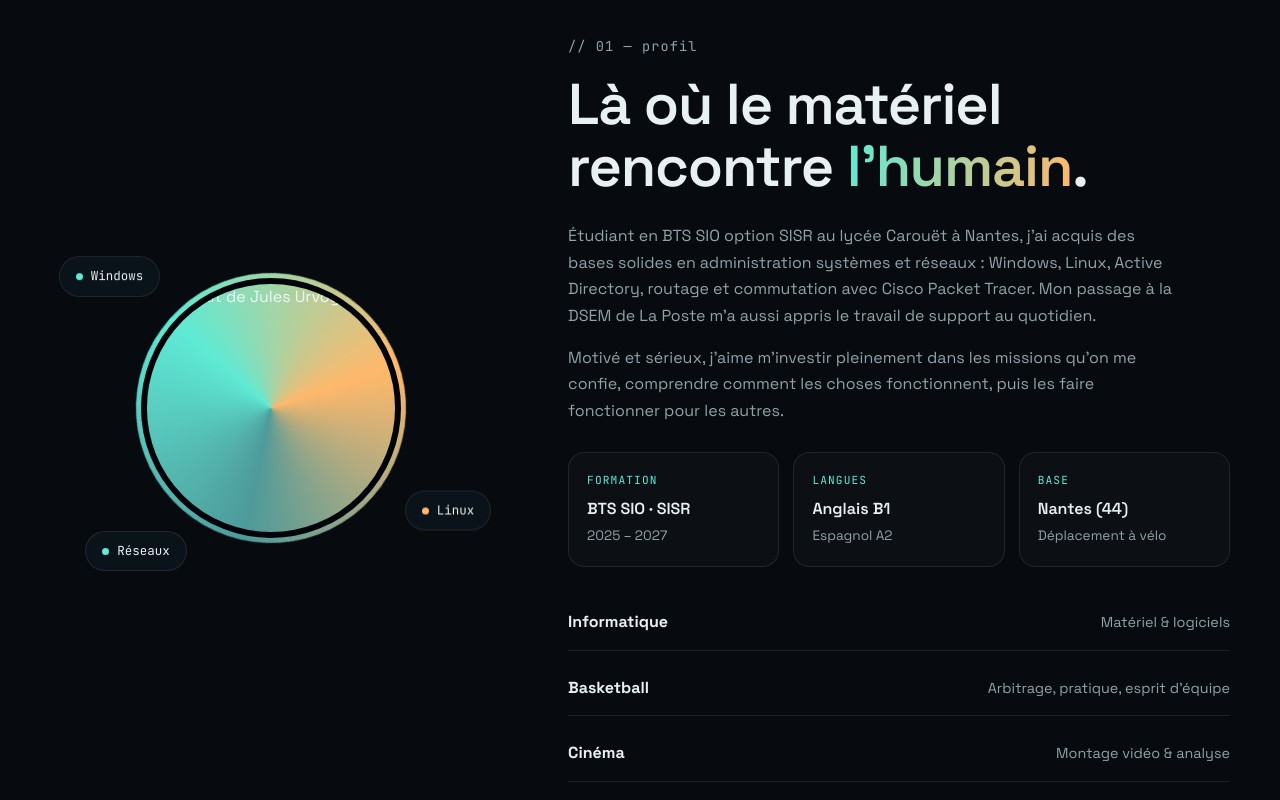
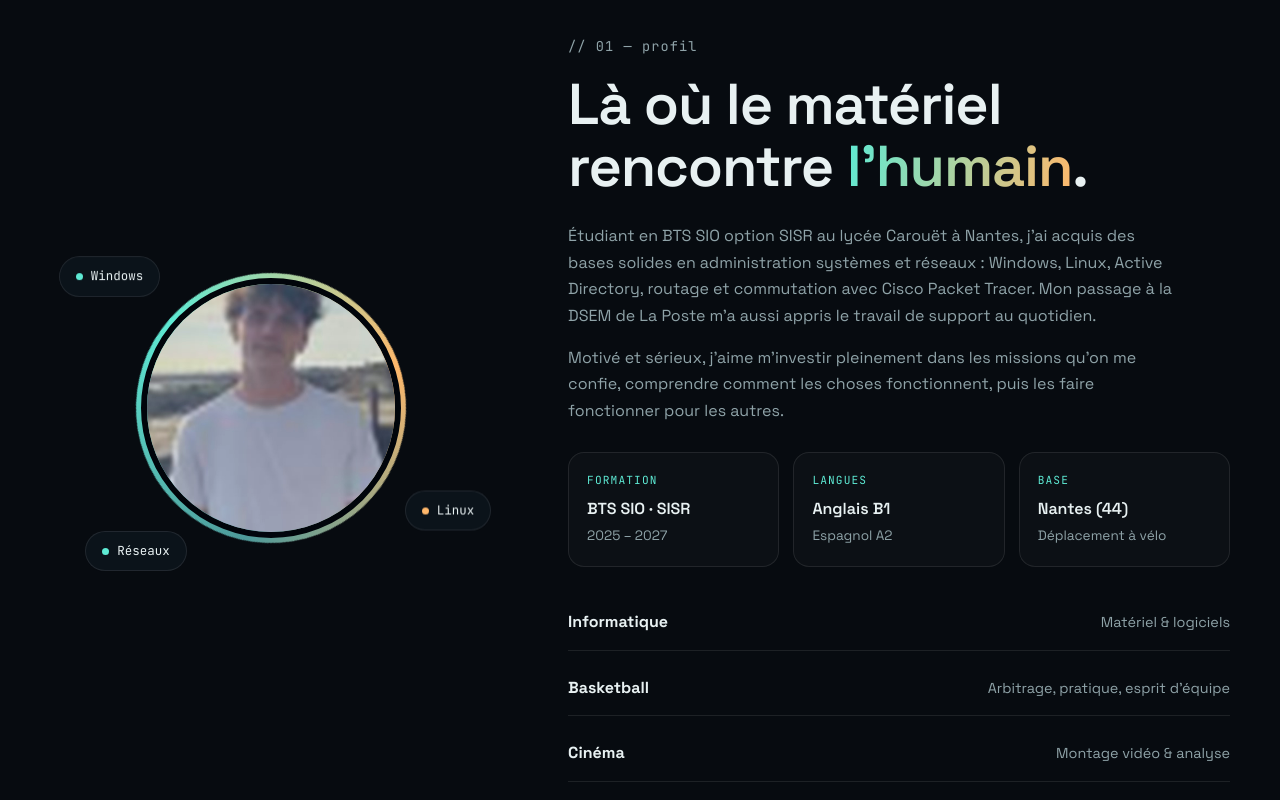
Before and after one commit to roulio809/jurvoy-portfolio, a plain HTML site: page index.html in a window 1280 px wide. Shown: the part 1018-1818 px from the top of the page. Drawn offline with Linux system fonts and the light colour scheme.

Commit message:
Update index.html

```diff
--- a/index.html
+++ b/index.html
@@ -78,7 +78,7 @@
     <section class="section" id="about">
       <div class="wrap about">
         <div class="about-visual reveal">
-          <div class="photo-ring"><img src="assets/photo.jpg" alt="Portrait de Jules Urvoy" width="228" height="228"></div>
+          <div class="photo-ring"><img src="photo.jpg" alt="Portrait de Jules Urvoy" width="228" height="228"></div>
           <div class="chip-float c1">Windows</div>
           <div class="chip-float c2">Linux</div>
           <div class="chip-float c3">Réseaux</div>
```
